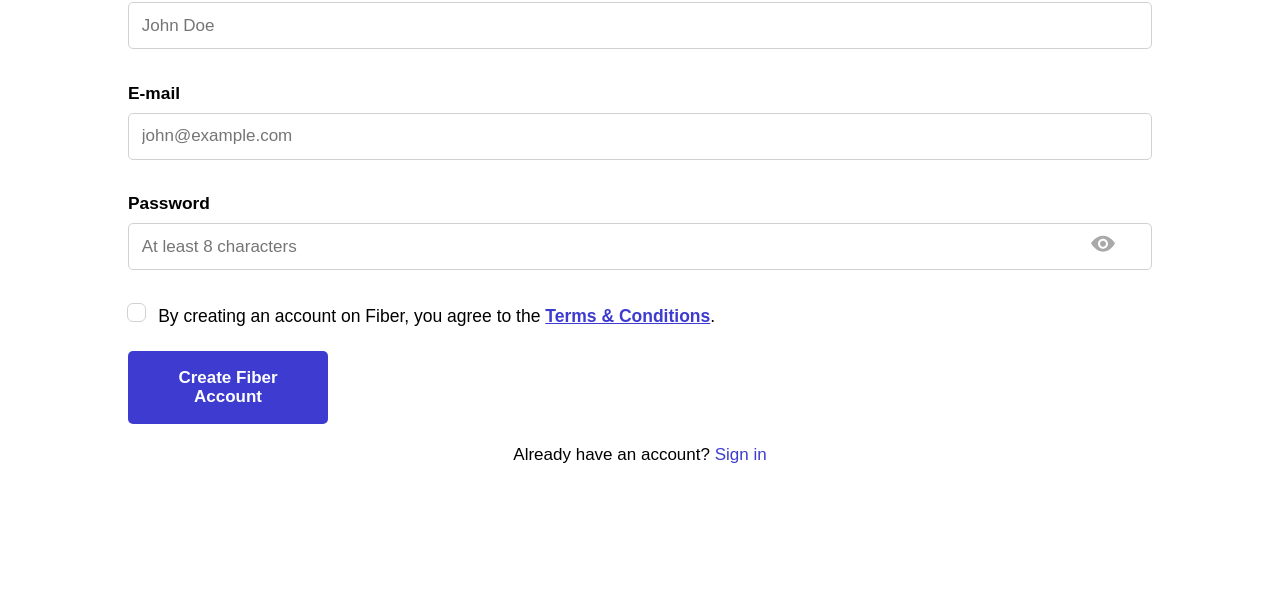
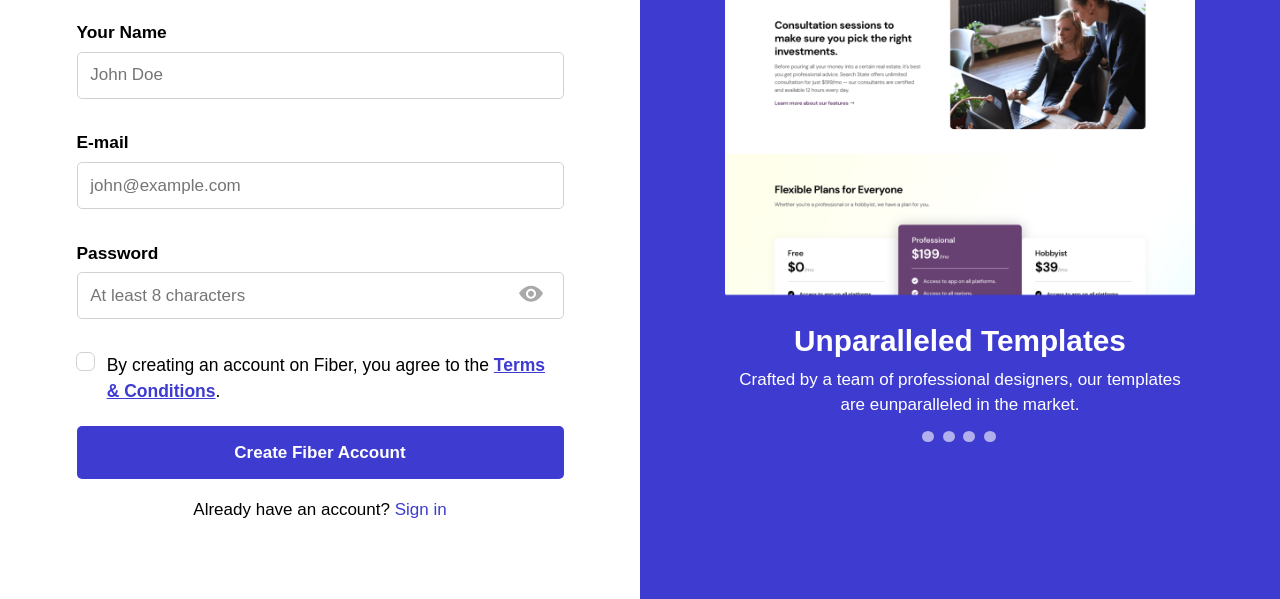
Before and after one commit to Diego-Luiz/Fiber-landing-page, a plain HTML site: page singup.html in a window 1280 px wide. Shown: the part 201-800 px from the top of the page. Drawn offline with Linux system fonts and the light colour scheme; a web font is replaced by a local one.

Commit message:
sing up page responsive done

```diff
--- a/css/main.css
+++ b/css/main.css
@@ -16,8 +16,10 @@ html, body{
     min-width: 100%;
 }
 body{ font-family: "Kumbh Sans", sans-serif; }
-body.container{ padding: 1.75em 0; }
-/* img{ max-width: 100%; } */
+html.--h-100,
+body.--h-100{
+    height: 100%;
+}
 button{ cursor: pointer; }
 h1, h2, h3, h4, h5, h6, p, ul{
     margin: 0;
@@ -310,10 +312,18 @@ h1, h2, h3, h4, h5, h6, p, ul{
     color: var(--matte-black);
 }
 
+.form-container,
+.hero-container{
+    padding: 2.5em 1.5em;
+}
+.hero-container{
+    display: none;
+}
 .singup-title{
     margin: 1em 0;
     font-size: 2.25rem;
 }
+.form{ min-width: 208px; }
 .form label{
     display: block;
     margin: 2em 0 .5em;
@@ -400,9 +410,7 @@ h1, h2, h3, h4, h5, h6, p, ul{
     text-decoration: none;
     color: var(--blue-clr);
 }
-.form-password-box{
-    position: relative;
-}
+.form-password-box{ position: relative; }
 .password-btn{
     position: absolute;
     top: 50%;
@@ -421,6 +429,48 @@ h1, h2, h3, h4, h5, h6, p, ul{
 .password-btn.--active svg{
     fill: var(--blue-clr);
 }
+.form-container{
+    max-width: 487px;
+    margin: 0 auto;
+}
+.singup-img,
+.singup-hero{
+    max-width: 600px;
+}
+.singup-img img{
+    max-width: 100%;
+}
+.singup-hero__title{
+    margin-top: .75em;
+    text-align: center;
+    font-size: 1.75rem;
+}
+.singup-hero__content{
+    text-align: center;
+    line-height: 1.5;
+    font-weight: 300;
+    margin: .5em 0;
+}
+.singup-hero__list{
+    display: flex;
+    flex-wrap: wrap;
+    justify-content: center;
+    list-style: none;
+}
+.singup-hero__list li{
+    margin-right: .1em;
+    padding: 0 .2em;
+}
+.singup-hero__btn-section{
+    width: 11px;
+    height: 11px;
+    border-radius: 50%;
+    border: none;
+    background-color: rgba(255, 255, 255);
+    opacity: .6;
+    transition: opacity 500ms ease-out;
+}
+.singup-hero__btn-section.--active{ opacity: 1; }
 
 .classification{
     display: none;
@@ -433,14 +483,10 @@ h1, h2, h3, h4, h5, h6, p, ul{
     margin-right: 1em;
 }
 
-@media screen and (min-width: 576px){
-    :root{
-        --content-width: 75%;
-    }
-}
+@media screen and (min-width: 576px){ :root{ --content-width: 75%; } }
 @media screen and (min-width: 768px){
     :root{ --content-width: 80%; }
-    .default-btn:not(.testimonial-card .default-btn){ max-width: 200px; }
+    .default-btn:not(.testimonial-card .default-btn, .--w-100){ max-width: 200px; }
     .hero__introduction{ flex-flow: row wrap; }
     .hero__introduction .default-link{ margin-left: 1em; }
     .hero__introduction___advantages{
@@ -536,5 +582,30 @@ h1, h2, h3, h4, h5, h6, p, ul{
 @media screen and (min-width: 1200px){
     html{ font-size: 17px; }
     .portfolio-example__description{ padding: 0 0 0 2em; }
+    .singup-container{
+        display: grid;
+        grid-template-columns: repeat(2, 1fr);
+        min-height: 100%;
+        box-sizing: border-box;
+    }
+    .form-container,
+    .hero-container{
+        padding: 0;
+        box-sizing: border-box;
+    }
+    .form-container{
+        margin: unset;
+        justify-self: center;
+        align-self: center;
+    }
+    .hero-container{
+        display: flex;
+        flex-direction: column;
+        justify-content: center;
+        align-items: center;
+        padding: 1em 5em;
+        background-color: var(--blue-clr);
+        color: white;
+    }
 }
 @media screen and (min-width: 3000px){ html{ font-size: 20px; } }
--- a/index.html
+++ b/index.html
@@ -11,6 +11,7 @@
     <title>Responsive landing page with mobile first workflow using HTML CSS and JS</title>
     <link rel="stylesheet" href="css/normalize.min.css">
     <link rel="stylesheet" href="css/main.css">
+    <script src="js/main.js" defer></script>
 </head>
 <body>
     <header class="top-header">
--- /dev/null
+++ b/js/main.js
@@ -0,0 +1,5 @@
+(
+  function(){
+
+  }
+)()
--- a/singup.html
+++ b/singup.html
@@ -1,5 +1,5 @@
 <!DOCTYPE html>
-<html lang="en-us">
+<html lang="en-us" class="--h-100">
 <head>
     <meta charset="UTF-8">
     <meta http-equiv="X-UA-Compatible" content="IE=edge">
@@ -12,7 +12,9 @@
     <link rel="stylesheet" href="css/normalize.min.css">
     <link rel="stylesheet" href="css/main.css">
 </head>
-<body class="container">
+<body class="--h-100">
+    <section class="singup-container" aria-label="sing up section">
+        <section class="form-container">
             <h1 class="logo">
                 <a href="index.html">Fiber</a>
             </h1>
@@ -47,10 +49,38 @@
                         the <a href="#" class="form__terms___link">Terms & Conditions</a>.
                     </label>
                 </div>
-        <button type="submit" class="default-btn --bg-blue">Create Fiber Account</button>
+                <button type="submit" class="default-btn --w-100 --bg-blue">Create Fiber Account</button>
                 <p class="form__hasAccount">
                     Already have an account? <a href="#" class="link-signin">Sign in</a>
                 </p>
             </form>
+        </section>
+        <div class="hero-container">
+            <div class="singup-img">
+                <img src="assets/SignUpImage.png" alt="" role="presentation">
+            </div>
+            <section class="singup-hero">
+                <h2 class="singup-hero__title">Unparalleled Templates</h2>
+                <p class="singup-hero__content">
+                    Crafted by a team of professional designers, our templates
+                    are eunparalleled in the market.
+                </p>
+                <ul class="singup-hero__list">
+                    <li>
+                        <button class="singup-hero__btn-section" aria-label="About Fiber templates"></button>
+                    </li>
+                    <li>
+                        <button class="singup-hero__btn-section" aria-label="About Fiber templates"></button>
+                    </li>
+                    <li>
+                        <button class="singup-hero__btn-section" aria-label="About Fiber templates"></button>
+                    </li>
+                    <li>
+                        <button class="singup-hero__btn-section" aria-label="About Fiber templates"></button>
+                    </li>
+                </ul>
+            </section>
+        </div>
+    </section>
 </body>
 </html>
```
Lines whose indentation alone changed are shown as unchanged.
